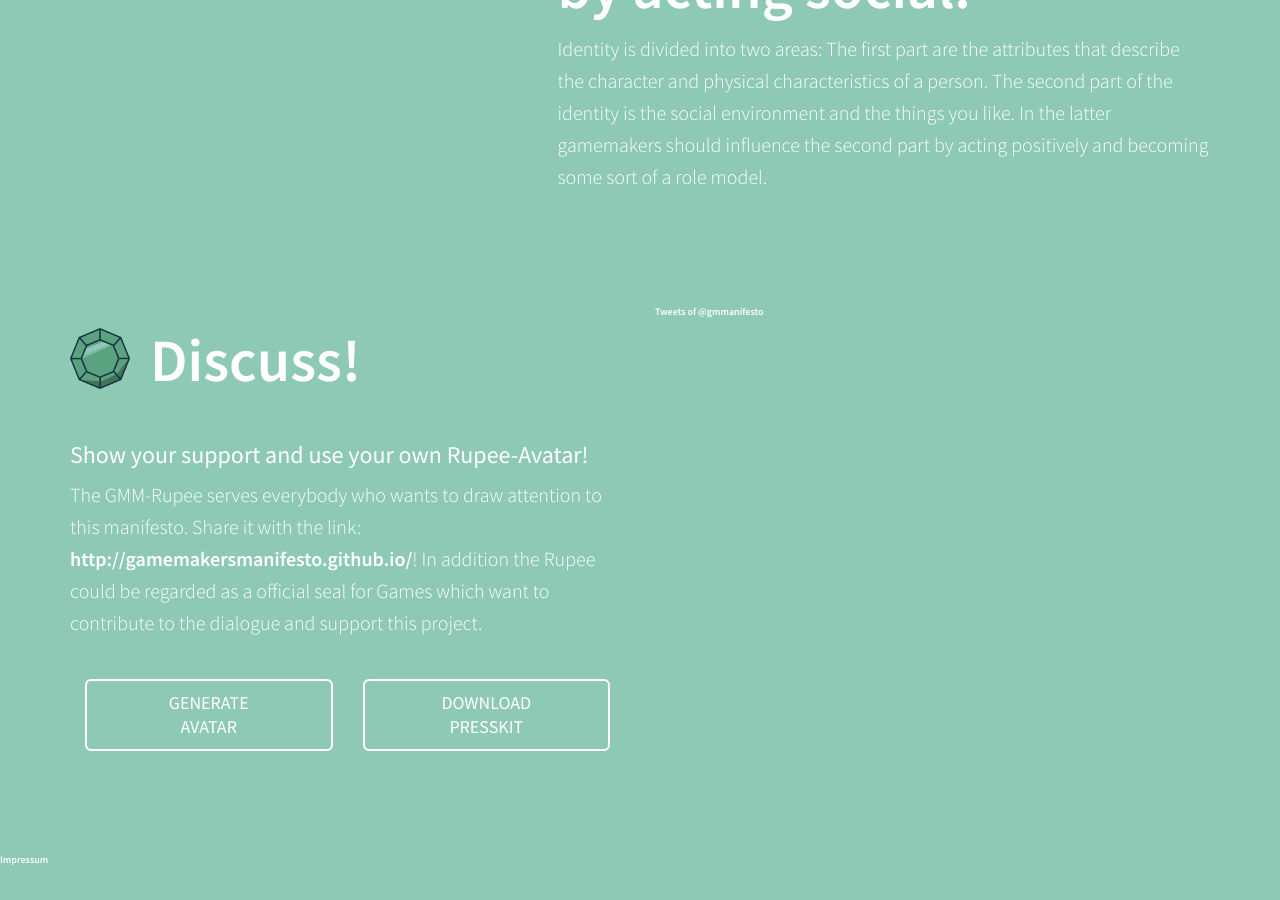
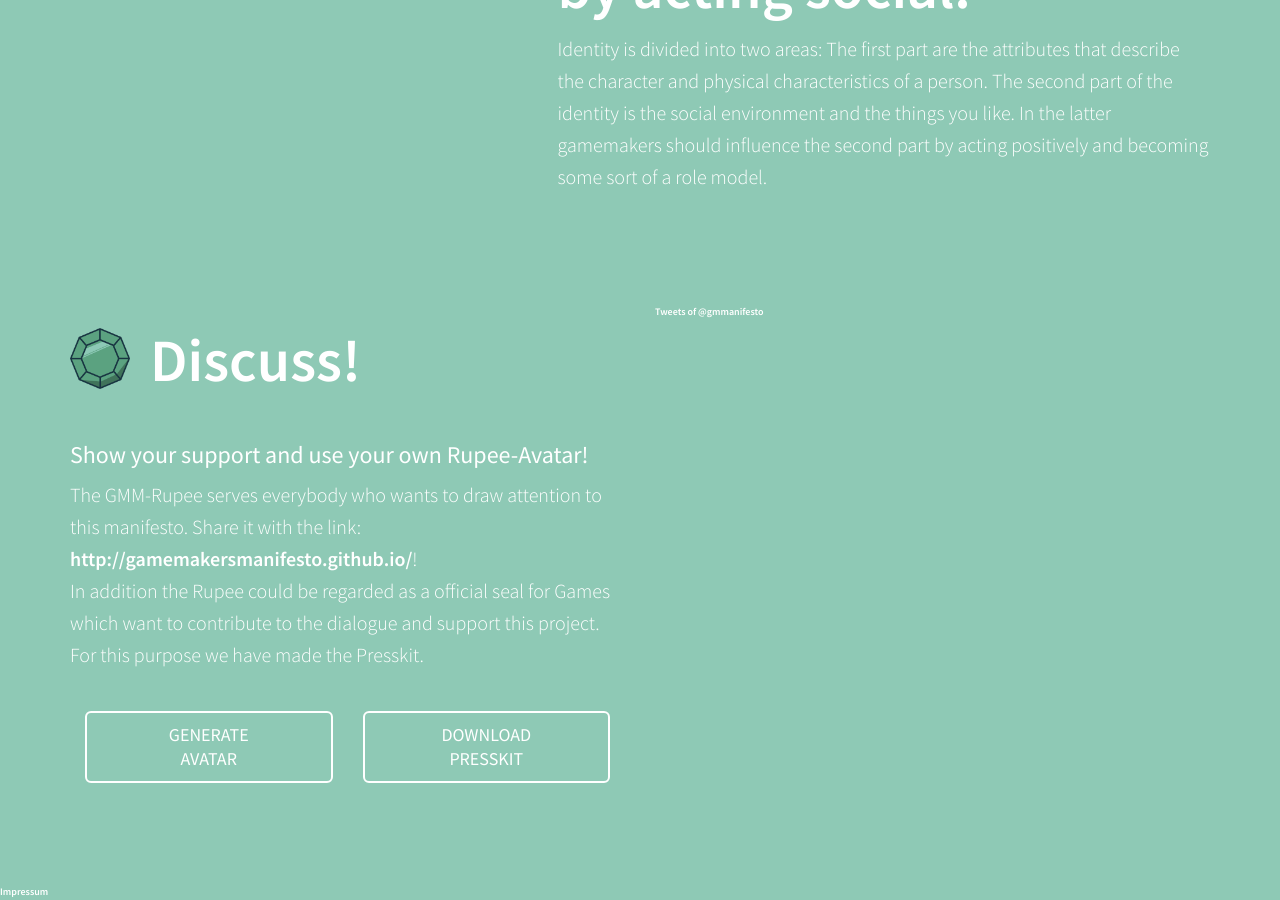
Before and after one commit to gamemakersmanifesto/gamemakersmanifesto.github.io, a Jekyll site: the page built from english/index.html, in a window 1280 px wide and 900 px high, scrolled down 2838 px. Built offline with Jekyll 4.4.1, drawn with Linux system fonts in a browser that asks for light colours; nearby versions of some CDN libraries; comment, search, counter and statistics services are not loaded; before the commit the page ends 3706 px from its top, so only the background shows below that.

Commit message:
REFURBISH: Structure + Css

```diff
--- a/_layouts/manifest-en.html
+++ b/_layouts/manifest-en.html
@@ -215,7 +215,7 @@ layout: default
 
                         <p>The GMM-Rupee serves everybody who wants to draw attention to this manifesto. Share it with the link:
                             <a href="http://gamemakersmanifesto.github.io/">http://gamemakersmanifesto.github.io/</a>!
-                            In addition the Rupee could be regarded as a official seal for Games which want to contribute to the dialogue and support this project.</p>
+                            <br>In addition the Rupee could be regarded as a official seal for Games which want to contribute to the dialogue and support this project. For this purpose we have made the Presskit.</p>
 
                         <div class="col-md-6"><a href="/gmmgenerator/index.html"
                                                  class="btn btn-danger btn-lg avatar-cta btn-block">Generate <br>Avatar</a>
```
